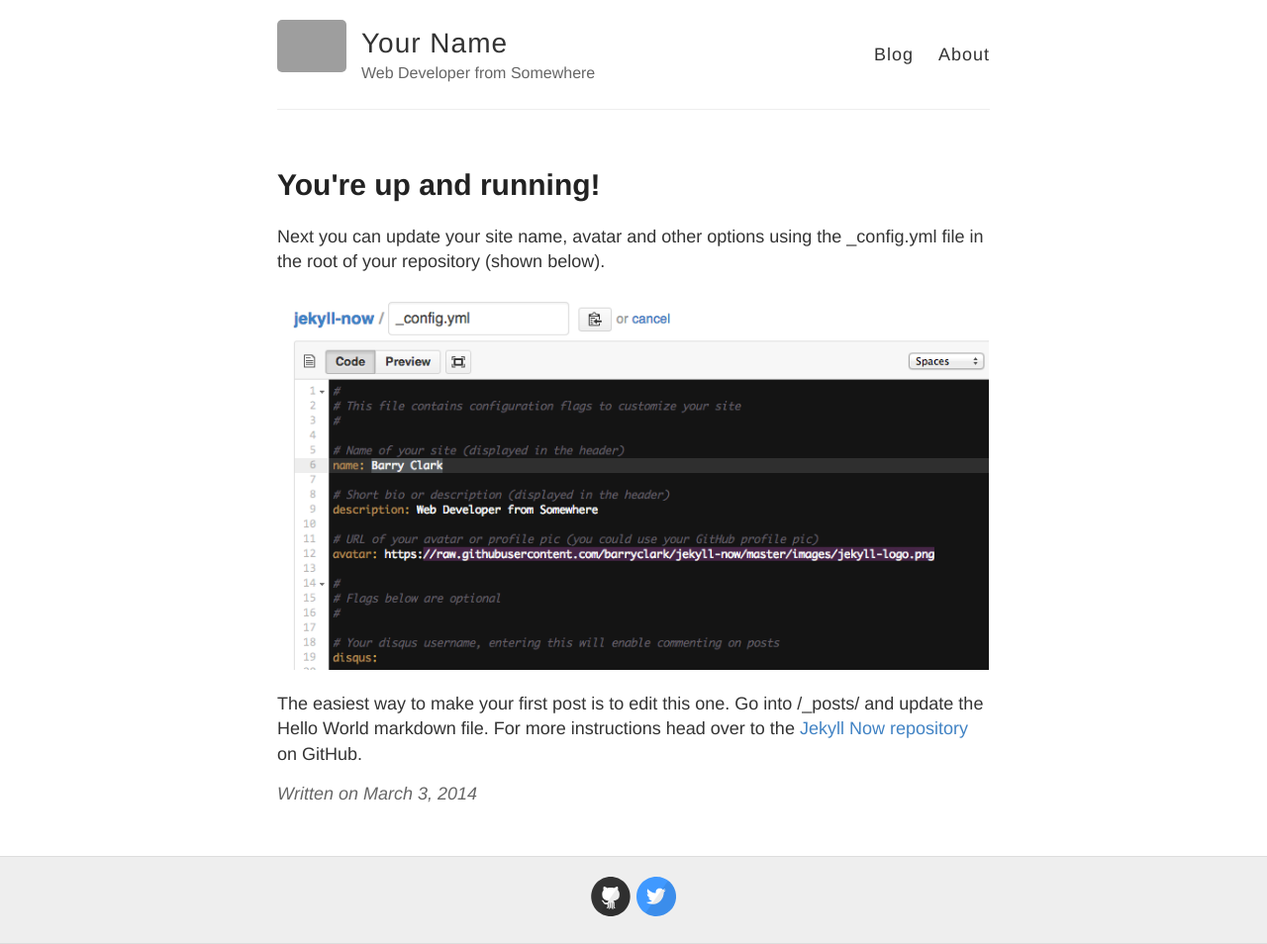
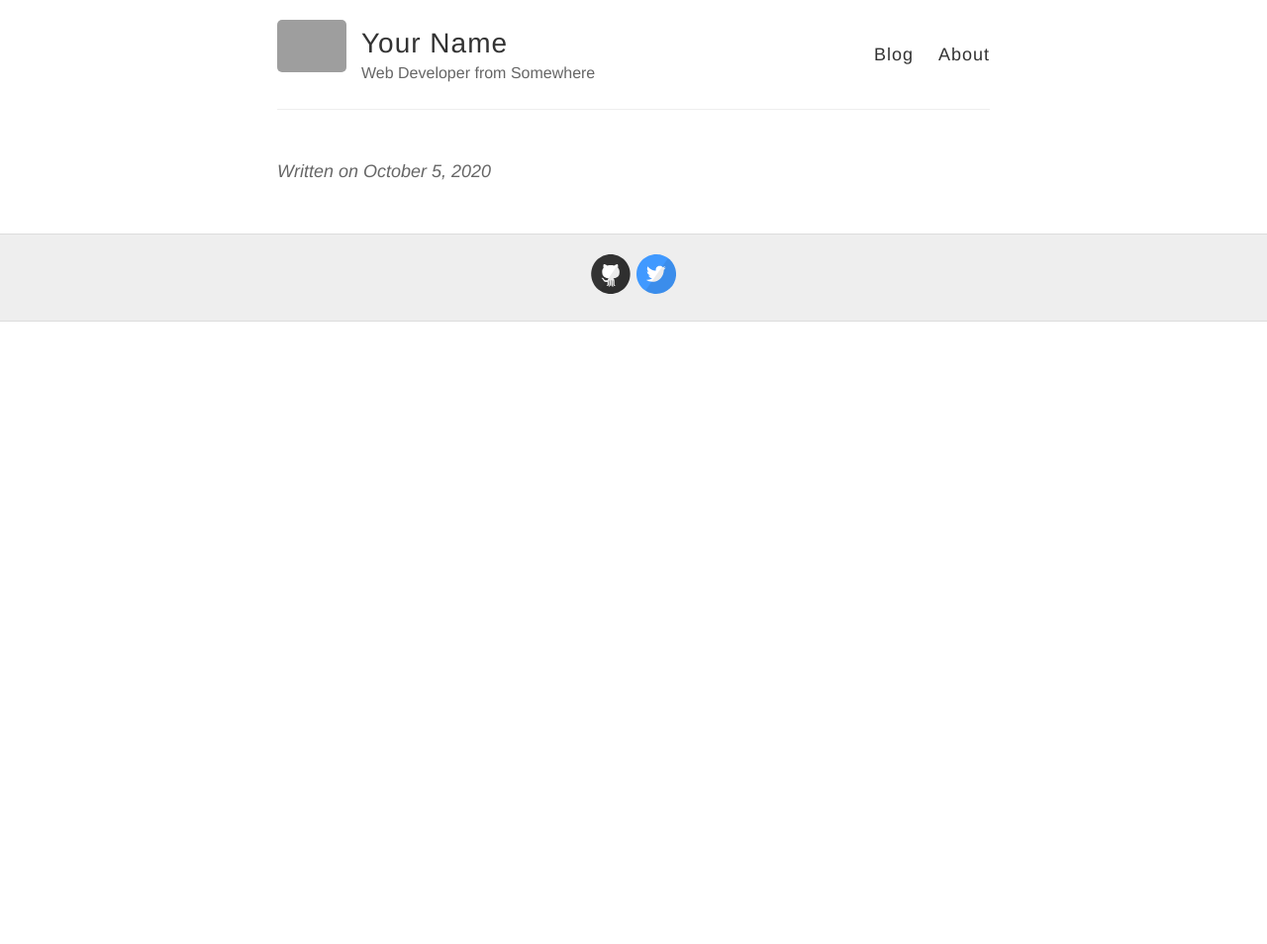
Before and after one commit to flxkrlv/flxkrlv, a Jekyll site: the page built from _posts/2014-3-3-Hello-World.md, in a window 1280 px wide. Shown: the whole page at 99% size. Built offline with Jekyll 4.4.1, drawn with Linux system fonts in a browser that asks for light colours; our own code applies the rules of GitHub Pages for plain Markdown files; after the commit the page ends 900 px from its top, so only the background shows below that; grey boxes are pictures that could not be loaded.

Commit message:
Update 2014-3-3-Hello-World.md

```diff
--- a/_posts/2014-3-3-Hello-World.md
+++ b/_posts/2014-3-3-Hello-World.md
@@ -1,10 +1,3 @@
 ---
-layout: post
-title: You're up and running!
+будем тут делать сайт ептаа!!!!!!!!!!!!!!!
 ---
-
-Next you can update your site name, avatar and other options using the _config.yml file in the root of your repository (shown below).
-
-![_config.yml]({{ site.baseurl }}/images/config.png)
-
-The easiest way to make your first post is to edit this one. Go into /_posts/ and update the Hello World markdown file. For more instructions head over to the [Jekyll Now repository](https://github.com/barryclark/jekyll-now) on GitHub.
```
